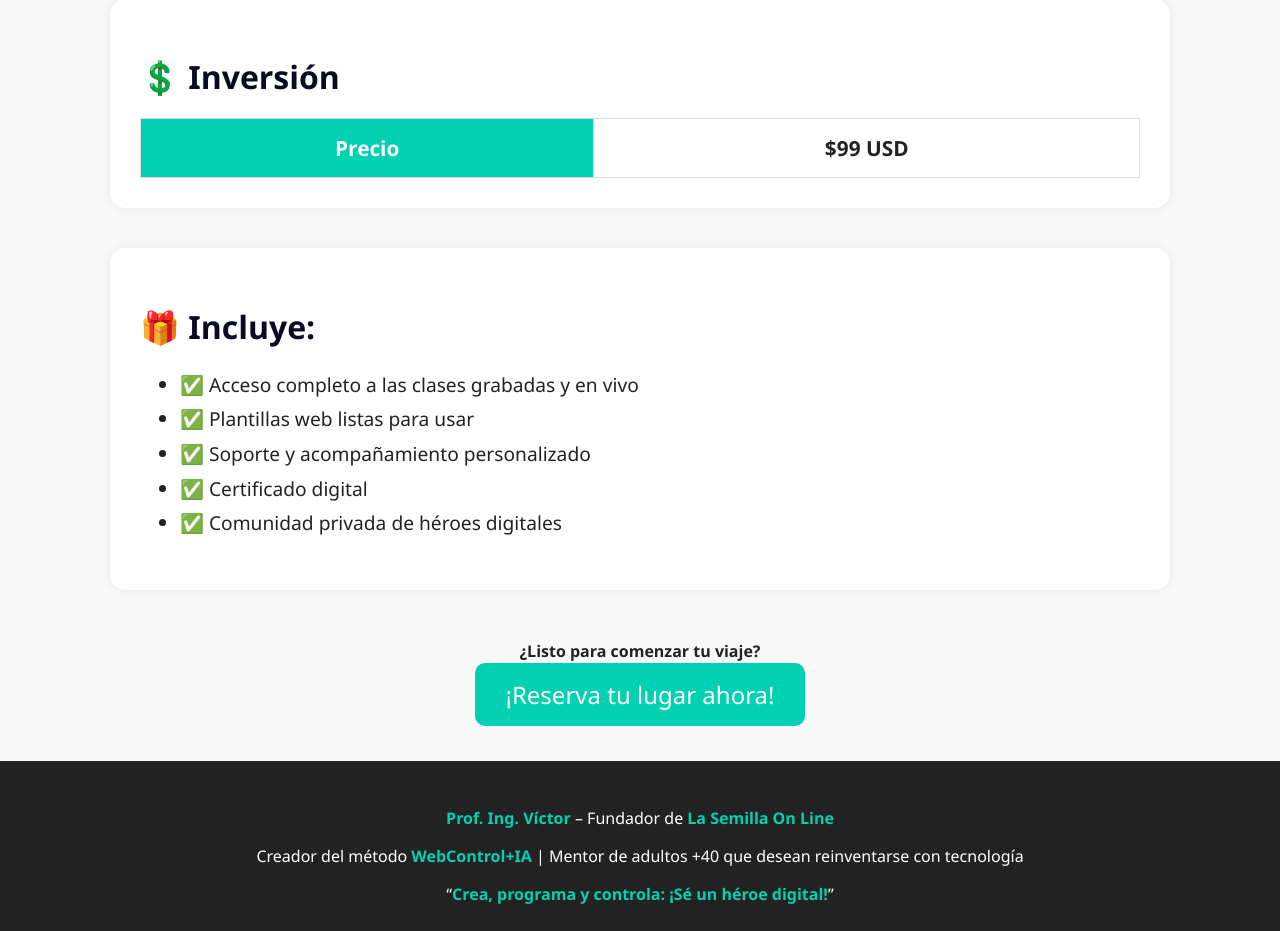
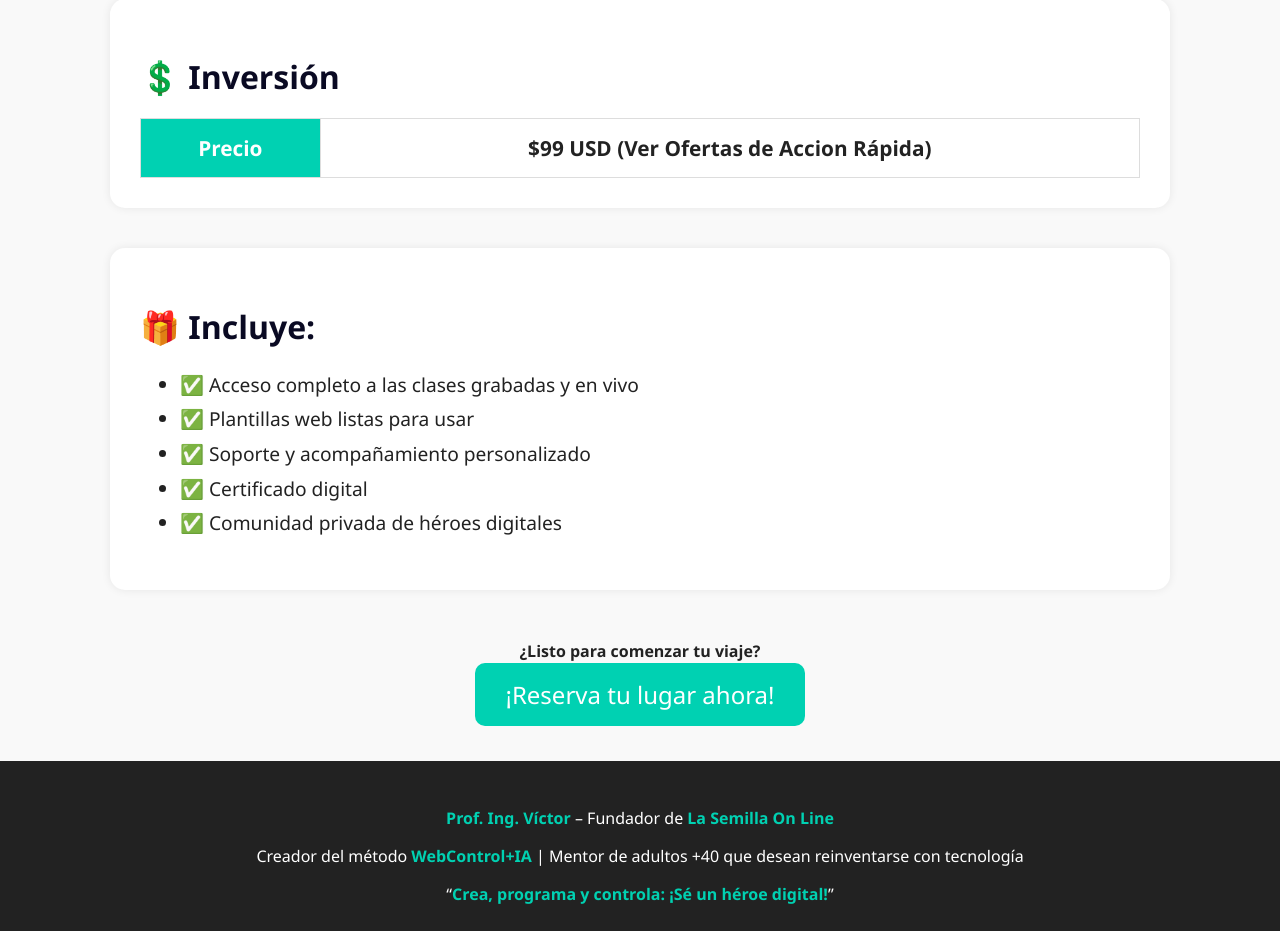
Before and after one commit to lasemillaonline/Curso.webcontrol.IA, a plain HTML site: page index.html in a window 1280 px wide. Shown: the part 1260-2191 px from the top of the page. Drawn offline with Linux system fonts and the light colour scheme.

Commit message:
Update index.html

```diff
--- a/index.html
+++ b/index.html
@@ -148,7 +148,7 @@
     <table>
       <tr>
         <th>Precio  </th>
-        <td><strong>$99 USD </strong></td>
+        <td><strong>$99 USD (Ver Ofertas de Accion Rápida) </strong></td>
       </tr>
     </table>
   </section>
```
